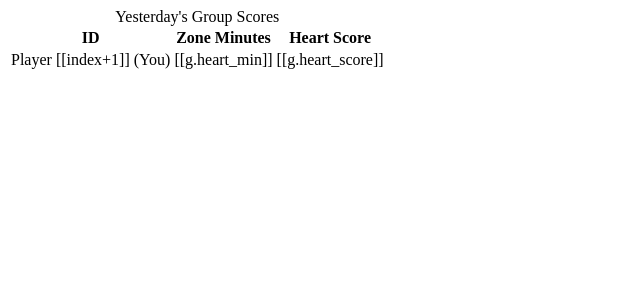
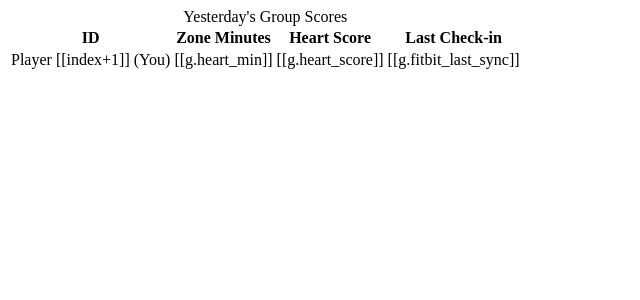
Before and after one commit to jeffreykirchner/ESIFitbit, a Django app: template main/templates/subject/home/group_tab.html in a window 1280 px wide. Shown: the top 300 px of the page, without its empty margins (0-640 px from the left). Run offline with Django 3.2, Linux system fonts and the light colour scheme; the template is opened without the code that fills it, so the values that code supplies are empty.

Commit message:
show last synced on group tabe

```diff
--- a/main/templates/subject/home/group_tab.html
+++ b/main/templates/subject/home/group_tab.html
@@ -23,6 +23,9 @@
                         Sleep Score
                     </th>
                     {%endif%}
+                    <th scope="col" class = "text-center m-1 p-1">
+                        Last Check-in
+                    </th>
                 </tr>
             </thead>
             <tbody id="subjectList">
@@ -44,6 +47,9 @@
                         [[g.sleep_score]]
                     </td>
                     {%endif%}
+                    <td class = "text-center m-1 p-1 text-nowrap">
+                        [[g.fitbit_last_sync]]
+                    </td>
                 </tr>
             </tbody>
         </table>
```
Also changed, not shown: main/models/session_subject.py (+8 -1 lines).
